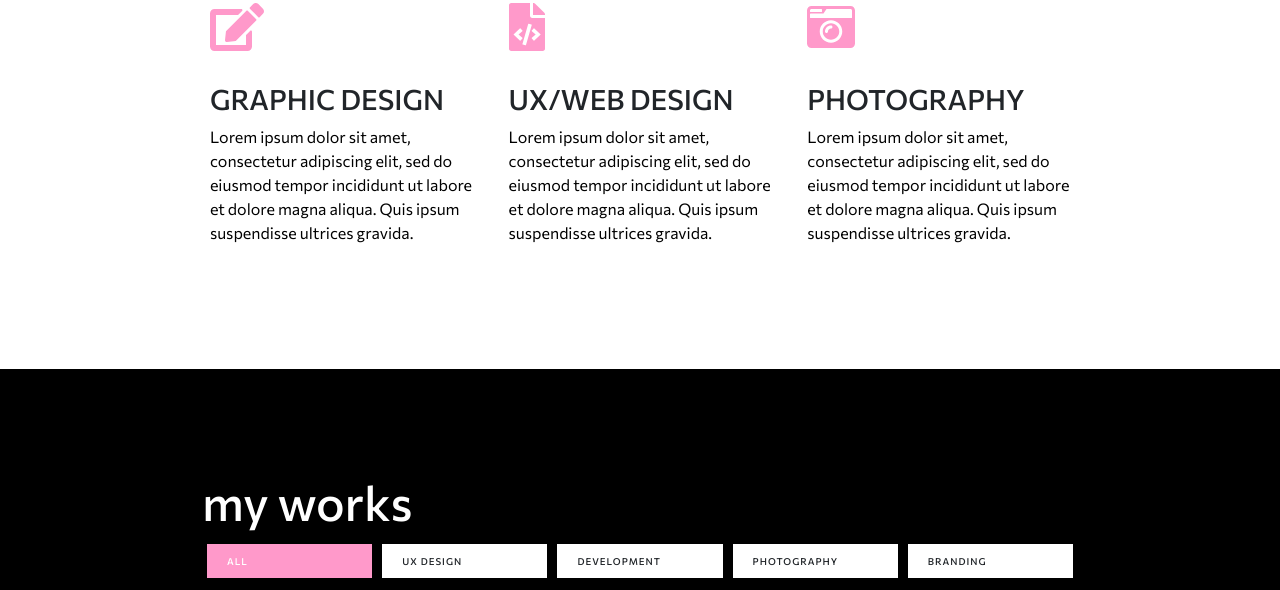
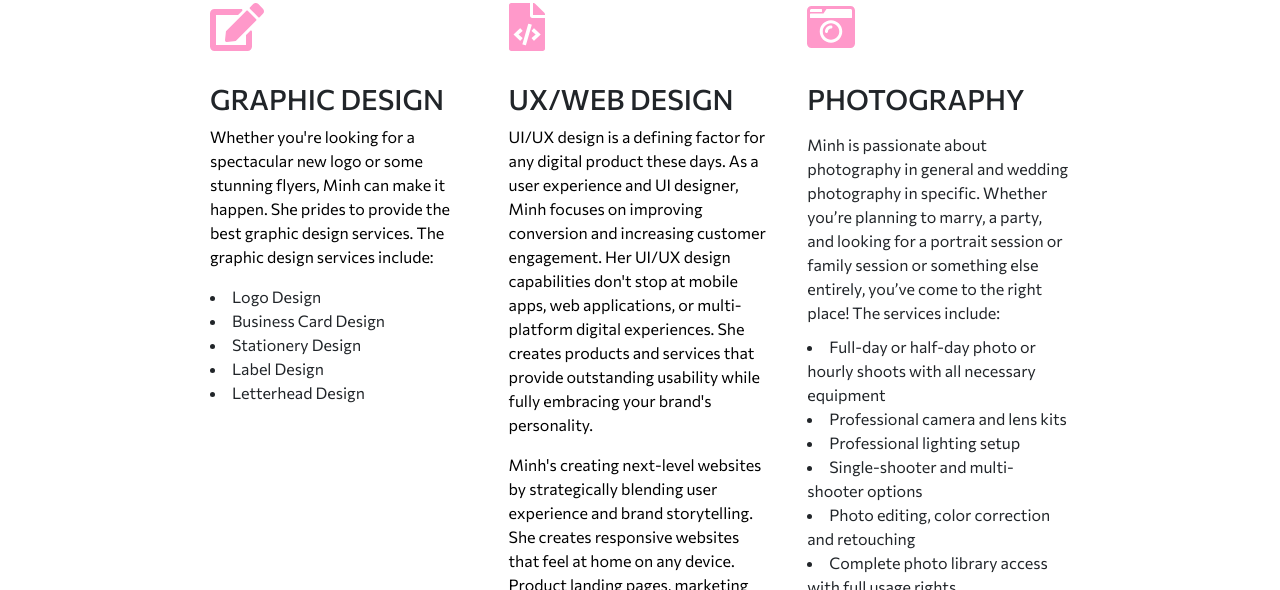
Before and after one commit to mooreit/maieng, a plain HTML site: page index.html in a window 1280 px wide. Shown: the part 1530-2120 px from the top of the page. Drawn offline with nearby package versions, Linux system fonts and the light colour scheme; a web font is replaced by a local one.

Commit message:
updated content of services page

```diff
--- a/index.html
+++ b/index.html
@@ -143,8 +143,8 @@
           <h1 class="big-heading">HELLO! I’M MINH NGO</h1>
           <img class="title-image" src="images/mlogo.png" alt="logo">
           <h2 class="big-heading">CREATIVE FRONTEND DEVELOPER, UX DESIGNER, AND PHOTOGRAPHER.</h2>
-          <!-- <button type="button" class="btn btn-outline-dark btn-lg download-button"><a href="https://www.linkedin.com/in/minh-tngo">my resumme</button> -->
-          <input type="button" class="btn btn-outline-dark btn-lg download-button" onclick="location.href='https://1drv.ms/b/s!AiUOp8iBilb3eJujJivmIACTBhM ';" value="my resumme" />
+          <!-- <button type="button" class="btn btn-outline-dark btn-lg download-button"><a href="https://www.linkedin.com/in/minh-tngo">my resume</button> -->
+          <input type="button" class="btn btn-outline-dark btn-lg download-button" onclick="location.href='https://1drv.ms/b/s!AiUOp8iBilb3eJujJivmIACTBhM ';" value="my resume" />
         </div>
       </div>
     </div>
@@ -200,19 +200,44 @@
           <div class="services-box col-lg-4">
             <i class="icon fas fa-edit fa-3x"></i>
             <h3>GRAPHIC DESIGN</h3>
-            <p class="black">Lorem ipsum dolor sit amet, consectetur adipiscing elit, sed do eiusmod tempor incididunt ut labore et dolore magna aliqua. Quis ipsum suspendisse ultrices gravida.</p>
+            <p class="black">Whether you're looking for a spectacular new logo or some stunning flyers, Minh can make it happen. She prides to provide the best graphic design services.
+                The graphic design services include:
+            <p class="black">
+              <li>Logo Design</li>
+              <li>Business Card Design</li>
+              <li>Stationery Design</li>
+              <li>Label Design</li>
+              <li> Letterhead Design</li>
+              </p>
           </div>
 
           <div class="services-box col-lg-4">
             <i class="icon fas fa-file-code fa-3x"></i>
             <h3>UX/WEB DESIGN</h3>
-            <p class="black">Lorem ipsum dolor sit amet, consectetur adipiscing elit, sed do eiusmod tempor incididunt ut labore et dolore magna aliqua. Quis ipsum suspendisse ultrices gravida.</p>
+            <p class="black">UI/UX design is a defining factor for any digital product these days. As a user experience and UI designer, Minh focuses on improving conversion and increasing customer engagement. Her UI/UX design capabilities don't stop at mobile apps, web applications, or multi-platform digital experiences. She creates products and services that provide outstanding usability while fully embracing your brand's personality.
+              </p>
+              <p class="black">
+                  Minh's creating next-level websites by strategically blending user experience and brand storytelling. She creates responsive websites that feel at home on any device. Product landing pages, marketing sites, or UX UI for company intranet portals – Minh can do all.
+                .</p>
           </div>
 
           <div class="services-box col-lg-4">
             <i class="icon fas fa-camera-retro fa-3x"></i>
             <h3>PHOTOGRAPHY</h3>
-            <p class="black">Lorem ipsum dolor sit amet, consectetur adipiscing elit, sed do eiusmod tempor incididunt ut labore et dolore magna aliqua. Quis ipsum suspendisse ultrices gravida.</p>
+            <p class="black">
+              <ul class=content_services >Minh is passionate about photography in general and wedding photography in specific.
+                  Whether you’re planning to marry, a party, and looking for a portrait session or family session or something else entirely, you’ve come to the right place!
+              The services include:
+              </ul>
+              <li>Full-day or half-day photo or hourly shoots with all necessary equipment</li>
+              <li>Professional camera and lens kits</li>
+              <li>Professional lighting setup</li>
+              <li> Single-shooter and multi-shooter options</li>
+              <li>Photo editing, color correction and retouching</li>
+              <li> Complete photo library access with full usage rights</li>
+              <li>Photo library hosting</li>
+
+          </p>
           </div>
 
         </div>
```
